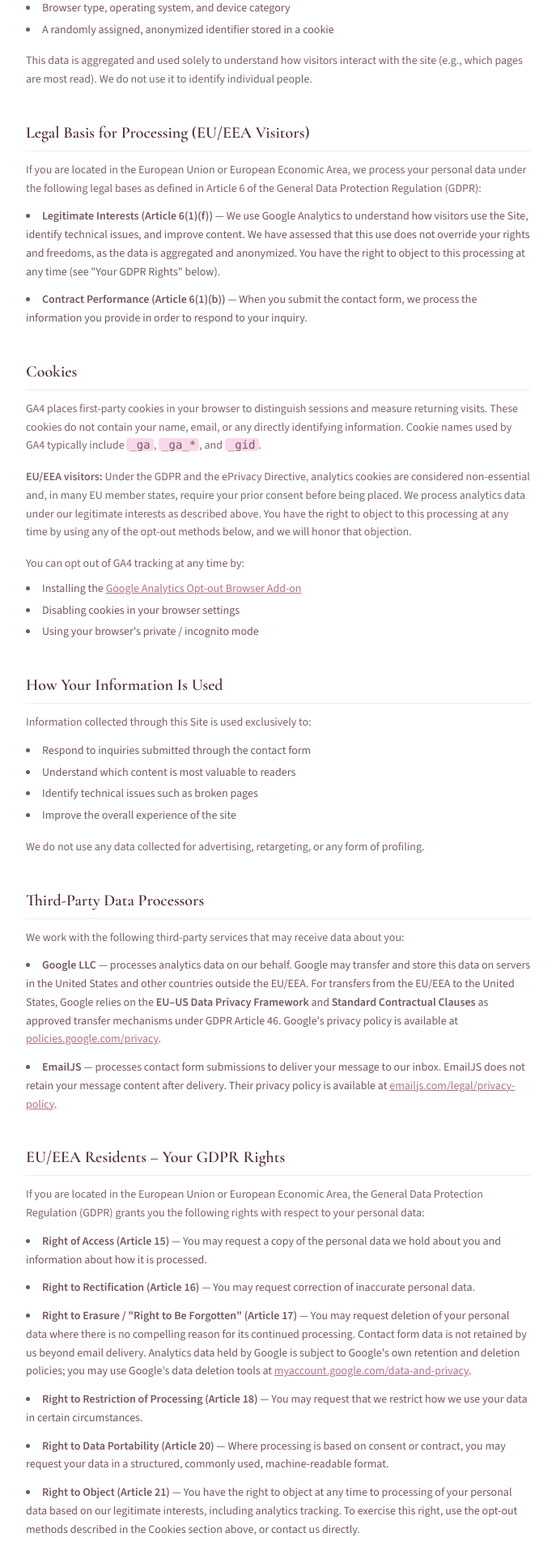
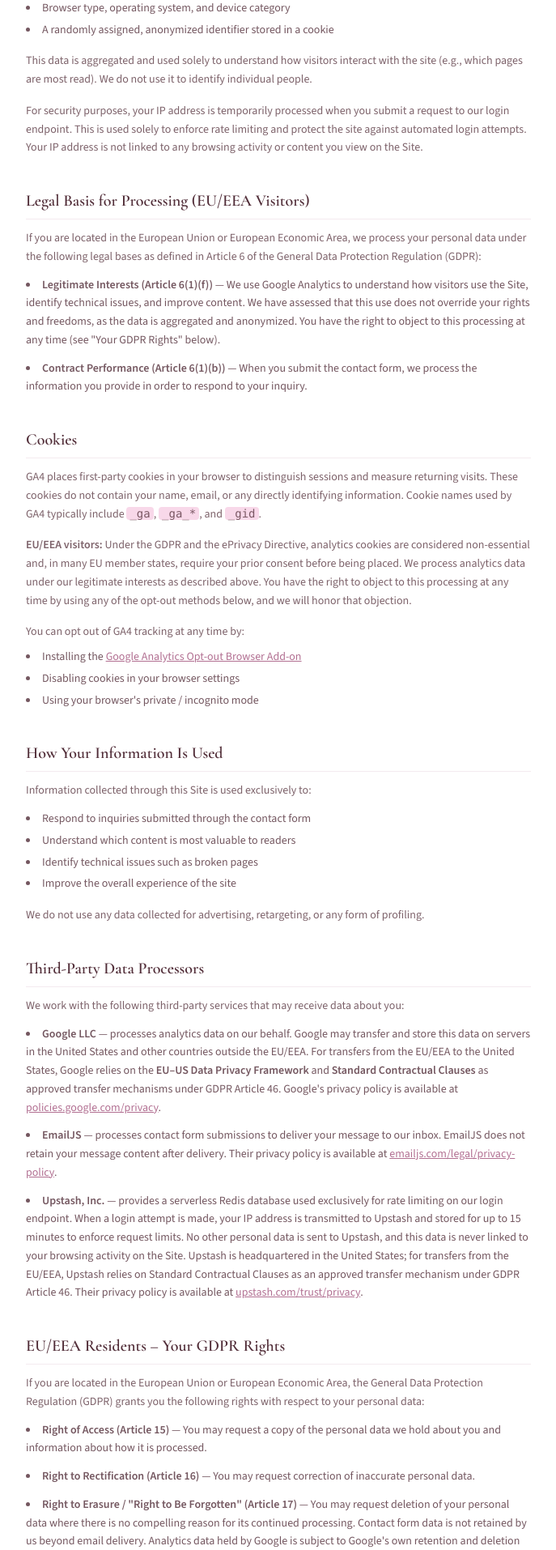
Before and after one commit to camdeputy/noseblindblog, a Next.js app in the folder app/: page /privacy in a window 1280 px wide. Shown: the part 740-2654 px from the top of the page at 81% size, without its empty margins (296-983 px from the left). Built offline with nearby package versions, Linux system fonts and the light colour scheme; no server answers.

Commit message:
adding rate limiting

```diff
--- a/app/package.json
+++ b/app/package.json
@@ -11,6 +11,8 @@
   "dependencies": {
     "@supabase/supabase-js": "^2.93.2",
     "@uiw/react-md-editor": "^4.0.4",
+    "@upstash/ratelimit": "^2.0.8",
+    "@upstash/redis": "^1.36.3",
     "lucide-react": "^0.468.0",
     "next": "^15.1.0",
     "react": "^19.0.0",
--- a/app/src/app/api/admin/auth/route.ts
+++ b/app/src/app/api/admin/auth/route.ts
@@ -1,6 +1,14 @@
 import { NextRequest, NextResponse } from 'next/server';
 import { cookies } from 'next/headers';
 import crypto from 'crypto';
+import { Ratelimit } from '@upstash/ratelimit';
+import { Redis } from '@upstash/redis';
+
+const ratelimit = new Ratelimit({
+  redis: Redis.fromEnv(),
+  limiter: Ratelimit.slidingWindow(5, '15 m'),
+  prefix: 'admin_auth',
+});
 
 const SESSION_COOKIE_NAME = 'admin_session';
 const SESSION_MAX_AGE = 60 * 60 * 24; // 24 hours
@@ -23,6 +31,17 @@ function timingSafeEqual(a: string, b: string): boolean {
 }
 
 export async function POST(request: NextRequest) {
+  const ip = request.headers.get('x-forwarded-for')?.split(',')[0]?.trim() ?? 'unknown';
+  const { success, reset } = await ratelimit.limit(ip);
+
+  if (!success) {
+    const retryAfter = Math.ceil((reset - Date.now()) / 1000);
+    return NextResponse.json(
+      { ok: false, error: 'Too many login attempts. Please try again later.' },
+      { status: 429, headers: { 'Retry-After': String(retryAfter) } },
+    );
+  }
+
   let body: unknown;
   try {
     body = await request.json();
--- a/app/src/app/privacy/page.tsx
+++ b/app/src/app/privacy/page.tsx
@@ -5,7 +5,7 @@ export const metadata: Metadata = {
   description: 'Privacy policy for Noseblind.',
 };
 
-const EFFECTIVE_DATE = 'February 28, 2026';
+const EFFECTIVE_DATE = 'March 2, 2026';
 
 export default function PrivacyPage() {
   return (
@@ -54,6 +54,12 @@ export default function PrivacyPage() {
         <p className="mt-4">
           This data is aggregated and used solely to understand how visitors interact with the site
           (e.g., which pages are most read). We do not use it to identify individual people.
+        </p>
+        <p className="mt-4">
+          For security purposes, your IP address is temporarily processed when you submit a request
+          to our login endpoint. This is used solely to enforce rate limiting and protect the site
+          against automated login attempts. Your IP address is not linked to any browsing activity
+          or content you view on the Site.
         </p>
       </Section>
 
@@ -158,6 +164,25 @@ export default function PrivacyPage() {
               className="text-secondary underline hover:text-primary transition-colors"
             >
               emailjs.com/legal/privacy-policy
+            </a>
+            .
+          </li>
+          <li>
+            <strong>Upstash, Inc.</strong> — provides a serverless Redis database used exclusively
+            for rate limiting on our login endpoint. When a login attempt is made, your IP address
+            is transmitted to Upstash and stored for up to 15 minutes to enforce request limits.
+            No other personal data is sent to Upstash, and this data is never linked to your
+            browsing activity on the Site. Upstash is headquartered in the United States; for
+            transfers from the EU/EEA, Upstash relies on Standard Contractual Clauses as an
+            approved transfer mechanism under GDPR Article 46. Their privacy policy is available
+            at{' '}
+            <a
+              href="https://upstash.com/static/trust/privacy.pdf"
+              target="_blank"
+              rel="noopener noreferrer"
+              className="text-secondary underline hover:text-primary transition-colors"
+            >
+              upstash.com/trust/privacy
             </a>
             .
           </li>
@@ -295,6 +320,10 @@ export default function PrivacyPage() {
           as reasonably necessary to respond to your inquiry. We do not store them in any separate
           database.
         </p>
+        <p className="mt-4">
+          IP addresses processed for rate limiting purposes are retained for a maximum of 15
+          minutes, after which they are automatically deleted by Upstash.
+        </p>
       </Section>
 
       <Section title="Children's Privacy">
```
Also changed, not shown: 1 other file (tests, documents, lock files or other folders).
